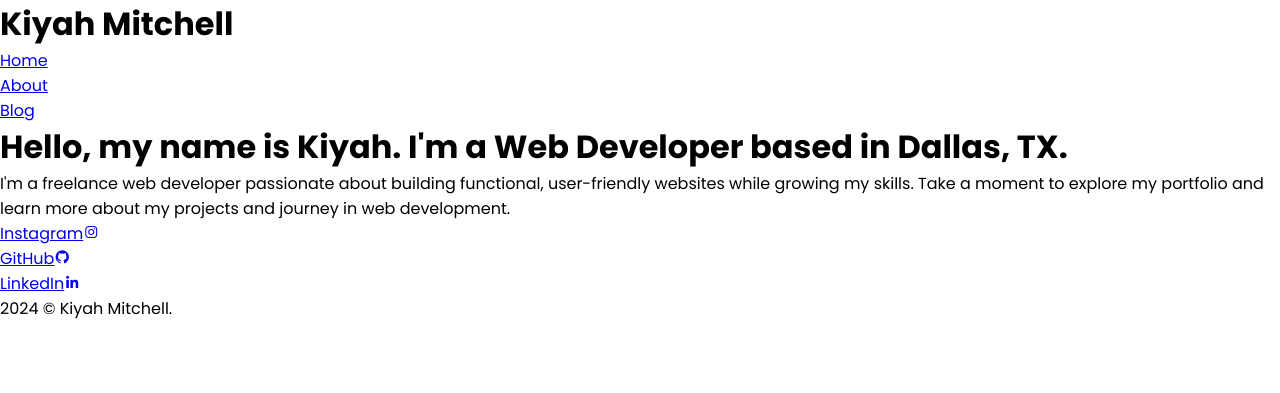
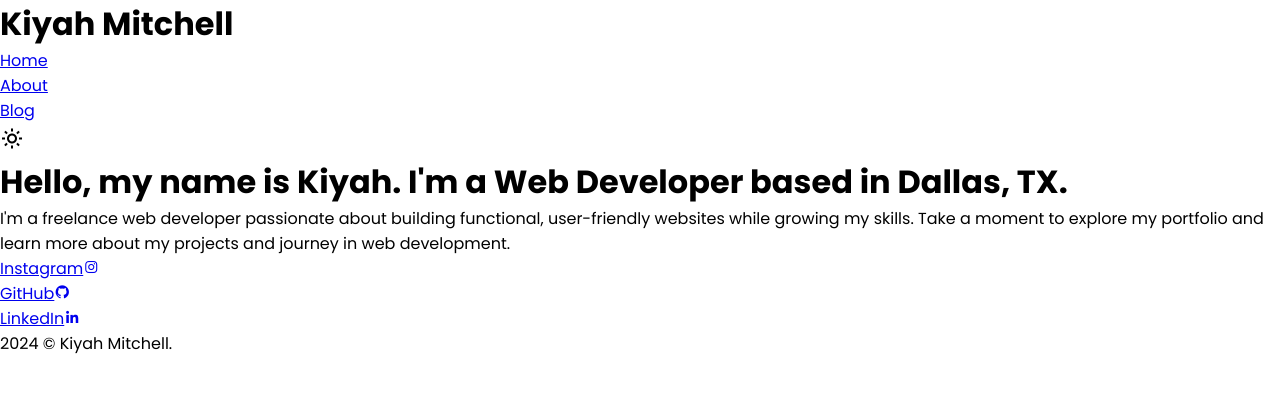
Before and after one commit to kiyahmitchell/kiyahmitchell.github.io, a Jekyll site: the page built from index.html, in a window 1280 px wide. Shown: the top 393 px of the page. Built offline with Jekyll 4.4.1, drawn with Linux system fonts in a browser that asks for light colours.

Commit message:
Update header.html

```diff
--- a/_includes/header.html
+++ b/_includes/header.html
@@ -19,6 +19,9 @@
           <li><a href="{{ '/blog' | relative_url }}">Blog</a></li>
         </ul>
       </nav>
+      <div class="mode-toggle">
+        <i id="mode-icon" class="bx bx-sun" onclick="toggleMode()"></i>
+      </div>
     </header>
 
     <main>
```
